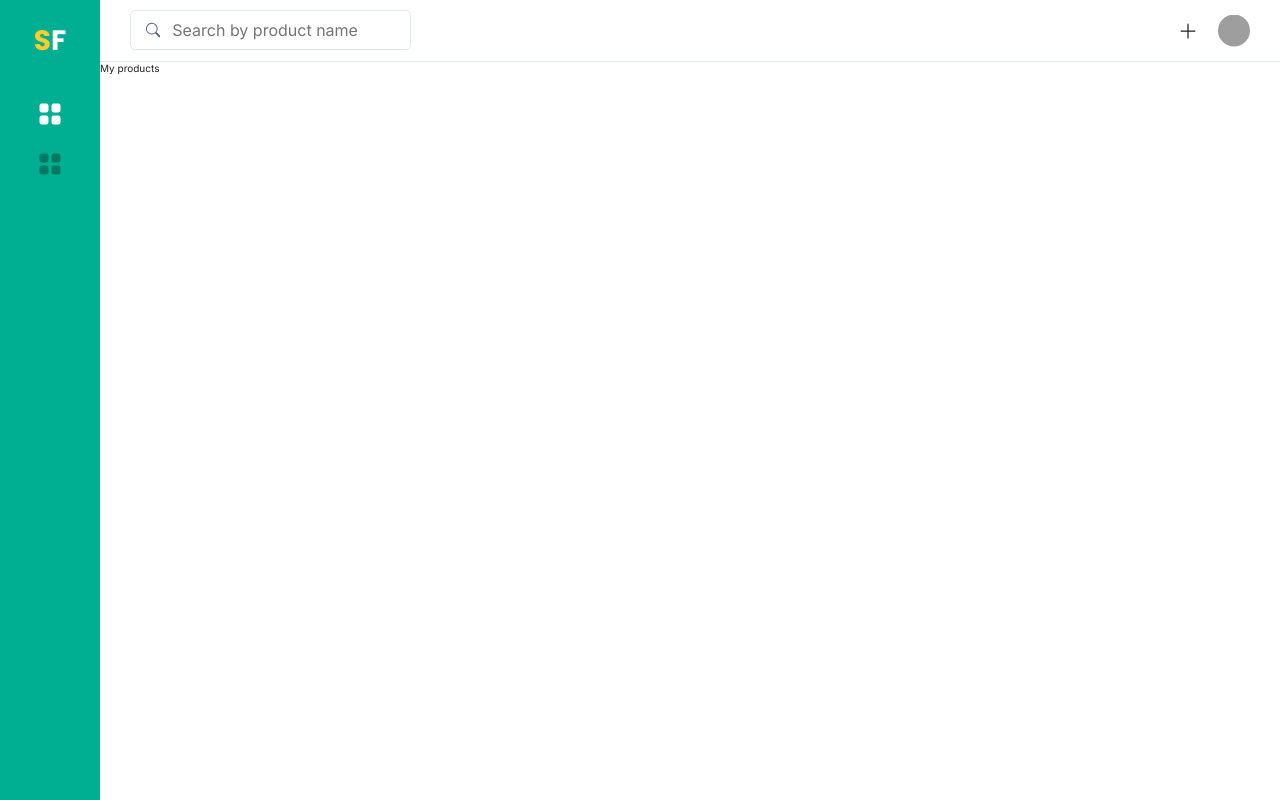
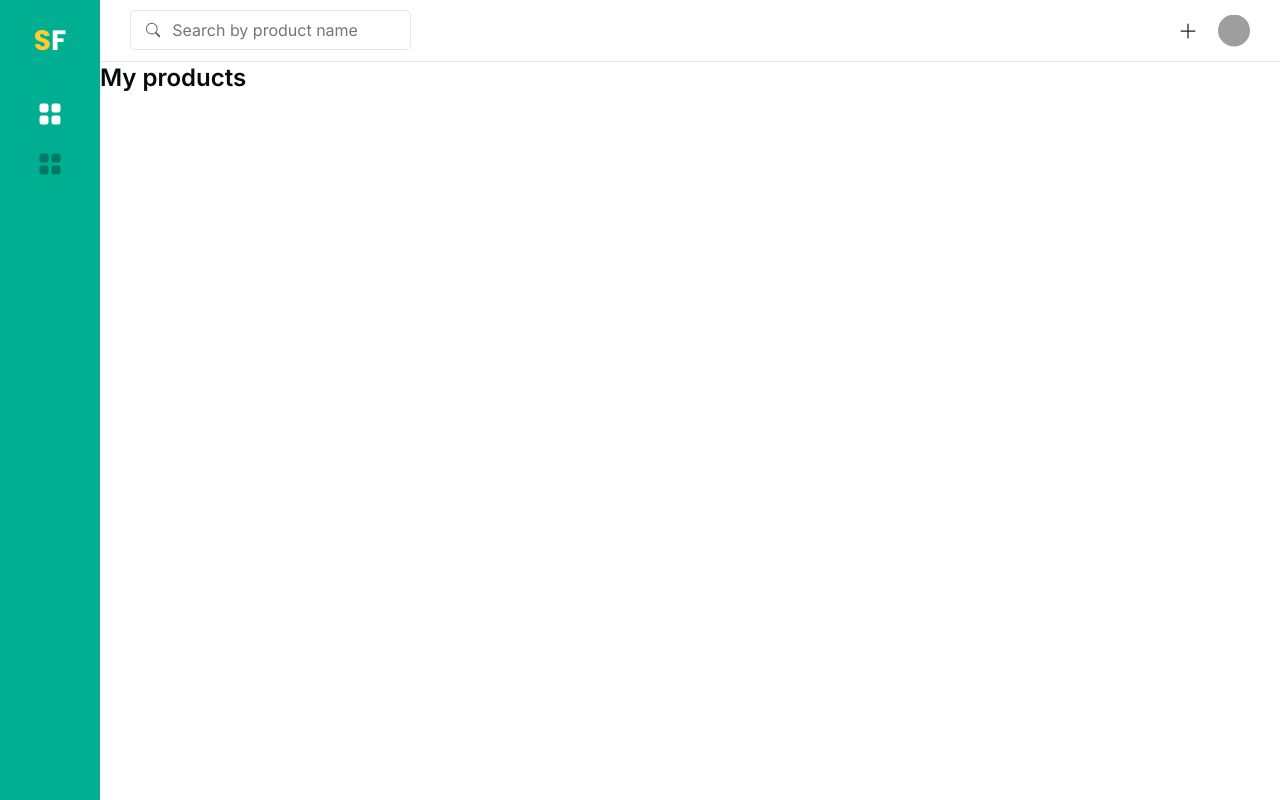
Before and after one commit to FlavioInacio-jf/Sfdashboard, a React (Create React App) app: page / in a window 1280 px wide. Built offline with nearby package versions, Linux system fonts and the light colour scheme; grey boxes are pictures that could not be loaded.

Commit message:
feat: Criado o componente de titulo e suas stories.

```diff
--- /dev/null
+++ b/src/components/Title/styles.ts
@@ -0,0 +1,76 @@
+import styled, { css } from 'styled-components';
+
+export interface TitleStyledProps {
+  font?: 'poppins' | 'inter';
+  weight?: '400' | '500' | '600' | '700';
+  variant?: 'primary' | 'danger' | 'grey' | 'light';
+  size?: 'small' | 'large' | 'extraLarge';
+  align?: 'center' | 'left' | 'right';
+  mxAuto?: boolean;
+}
+export const TitleStyled = styled.h1<TitleStyledProps>`
+  ${({ font, theme }) =>
+    font === 'inter'
+      ? css`
+          font-family: ${theme.font.fontFamily[0]};
+        `
+      : css`
+          font-family: ${theme.font.fontFamily[1]};
+        `};
+  font-weight: ${({ weight }) => weight};
+  font-size: 1.6rem;
+  line-height: 2.08rem;
+  text-align: ${({ align }) => align};
+  color: ${({ theme }) => theme.colours.neutrals[999]};
+
+  ${({ size }) =>
+    size === 'small' &&
+    css`
+      font-size: 1.4rem;
+      line-height: 1.82rem;
+    `};
+
+  ${({ size }) =>
+    size === 'large' &&
+    css`
+      font-size: 2.4rem;
+      line-height: 3.12rem;
+    `};
+
+  ${({ size }) =>
+    size === 'extraLarge' &&
+    css`
+      font-size: 2.8rem;
+      line-height: 3.64rem;
+    `};
+
+  ${({ variant, theme }) =>
+    variant === 'primary' &&
+    css`
+      color: ${theme.colours.primary};
+    `};
+  ${({ variant, theme }) =>
+    variant === 'danger' &&
+    css`
+      color: ${theme.colours.red[400]};
+    `};
+
+  ${({ variant, theme }) =>
+    variant === 'grey' &&
+    css`
+      color: ${theme.colours.neutrals[400]};
+    `};
+
+  ${({ variant, theme }) =>
+    variant === 'light' &&
+    css`
+      color: ${theme.colours.neutrals.O00};
+    `};
+
+  ${({ mxAuto }) =>
+    mxAuto &&
+    css`
+      display: inline-block;
+      margin: 0 auto;
+    `}
+`;
--- a/src/pages/Dashboard/index.tsx
+++ b/src/pages/Dashboard/index.tsx
@@ -1,10 +1,13 @@
 import { FC } from 'react';
 import { NewProductModal } from '../../components/NewProductModal';
+import { TitleStyled } from '../../components/Title/styles';
 
 export const Dashboard: FC = () => {
   return (
     <>
-      <div>My products</div>
+      <TitleStyled size="large" weight="600" font="inter">
+        My products
+      </TitleStyled>
       <NewProductModal />
     </>
   );
```
Also changed, not shown: src/components/Title/index.tsx (added, +21 -0 lines), 1 other file (tests, documents, lock files or other folders).
